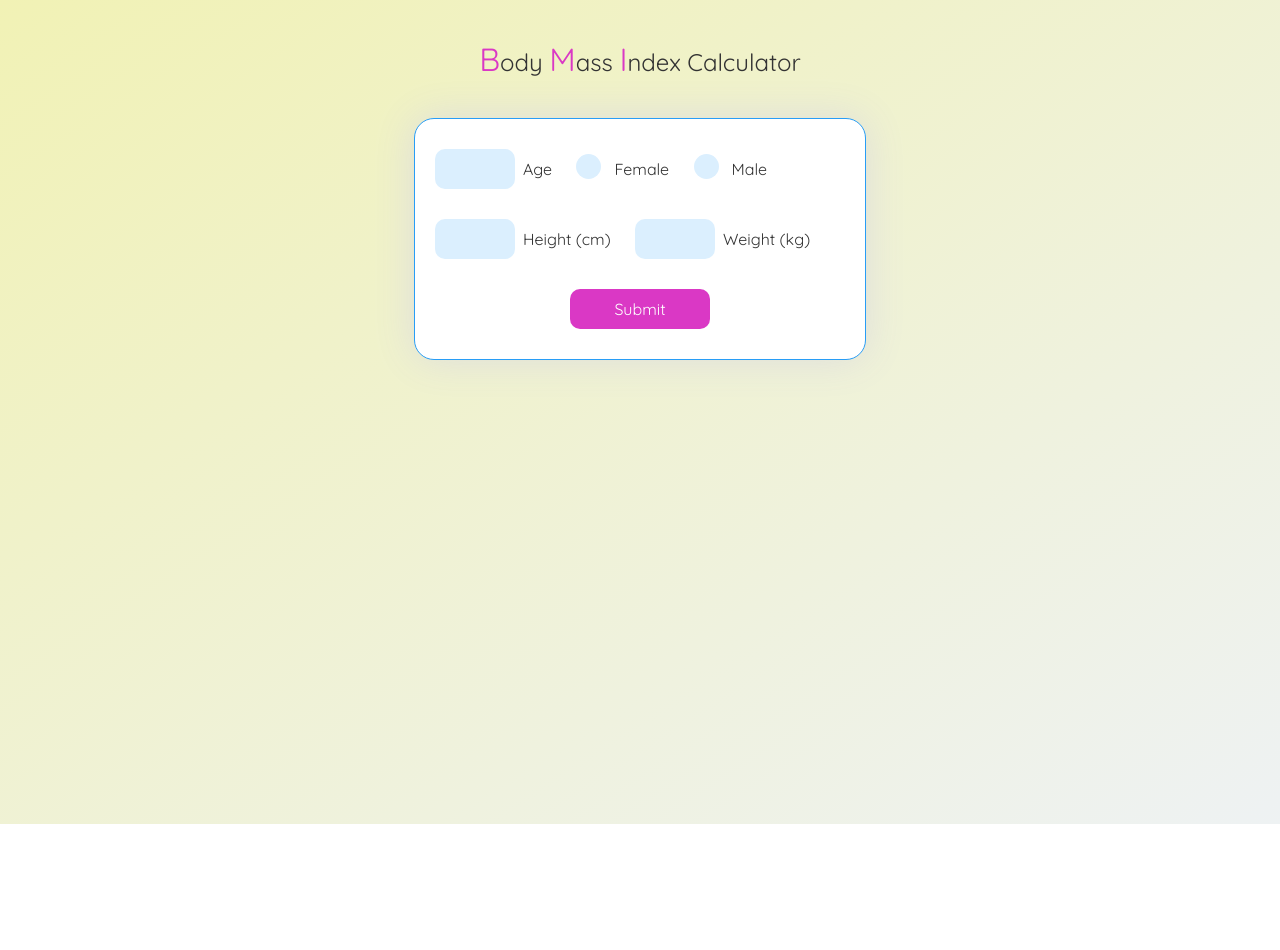
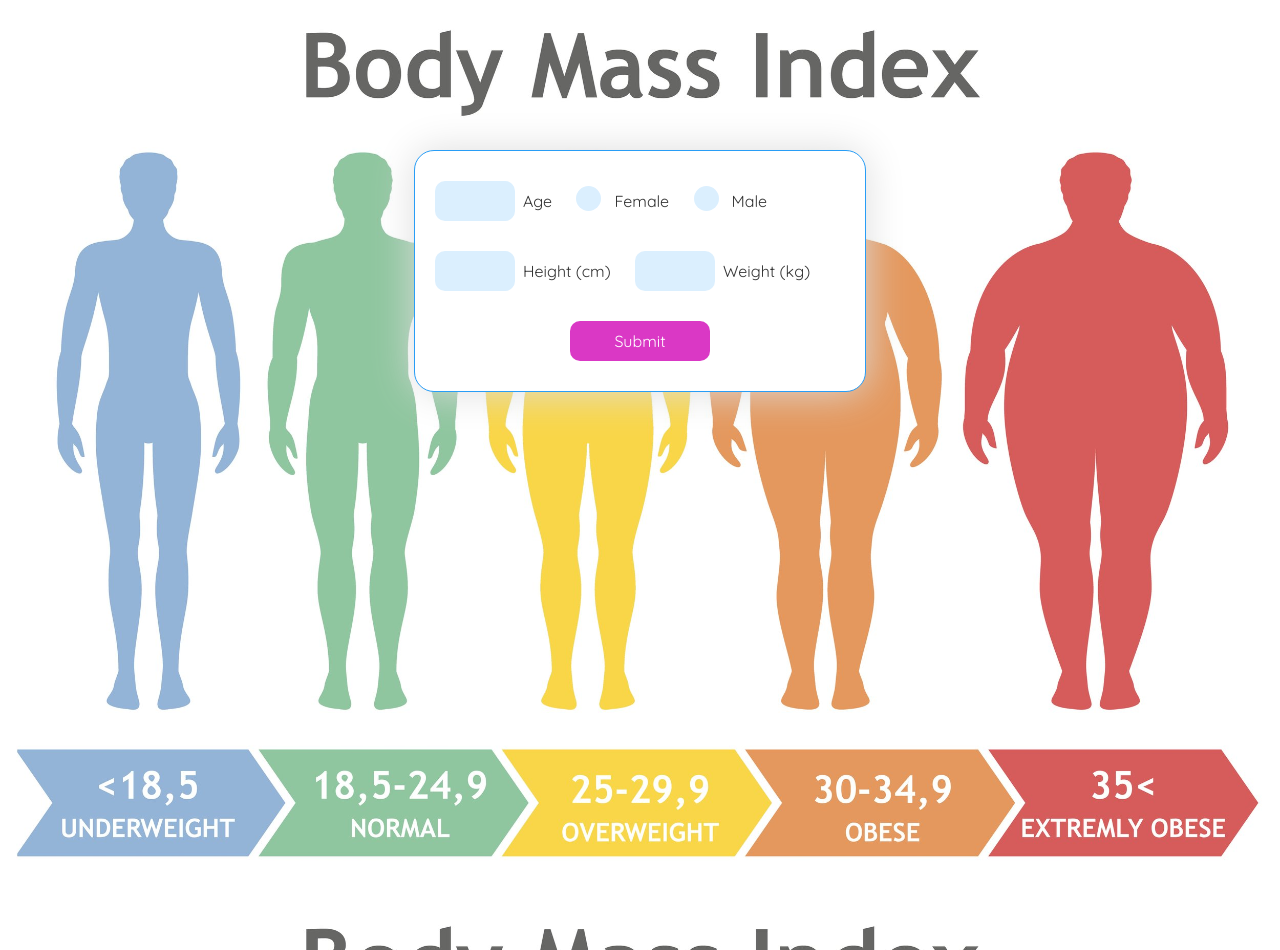
Before and after one commit to AmandaAzania/BMIcalculator, a plain HTML site: page index.html in a window 1280 px wide. Before the commit the page ends 824 px from the top, so only its background shows below. Drawn offline with Linux system fonts and the light colour scheme.

Commit message:
background

```diff
--- a/code.css
+++ b/code.css
@@ -10,6 +10,10 @@
     padding: 0;
     border: 0;
     background: linear-gradient(to bottom right,  #F1F2B5, #eef2f3);
+    background-image: url('./BMI+Scale.jpg');
+    background-repeat: no-repeat;
+    background-size: cover;
+    background-attachment: fixed;
   }
 
   .form {
@@ -17,7 +21,7 @@
     height: 240px;
     width: 450px;
     border-radius: 20px;
-    margin: 20px auto 20px auto;
+    margin: 150px auto 20px auto;
     display: block;
     border: solid 1px #289df6;
 
--- a/index.html
+++ b/index.html
@@ -10,7 +10,6 @@
 </head>
 <body>
       <body>
-        <h3><b>B</b>ody <b>M</b>ass <b>I</b>ndex Calculator</h3>
       <form class="form" id="form" onsubmit="return validateForm()">
       <div class="row-one">
         <input type="text" class="text-input" id="age" autocomplete="off" required/><p class="text">Age</p>
```
Also changed, not shown: BMI+Scale.jpg (added).
